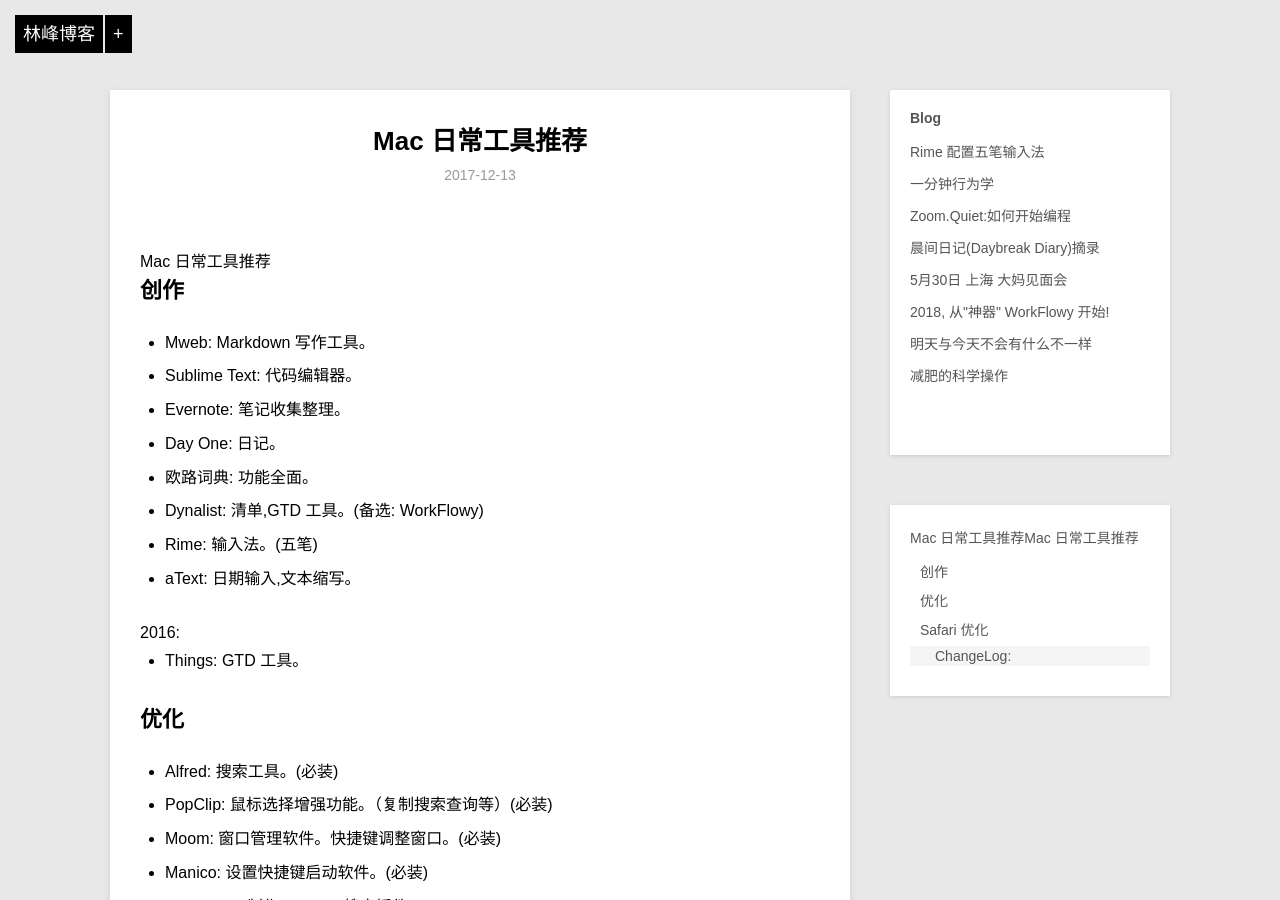
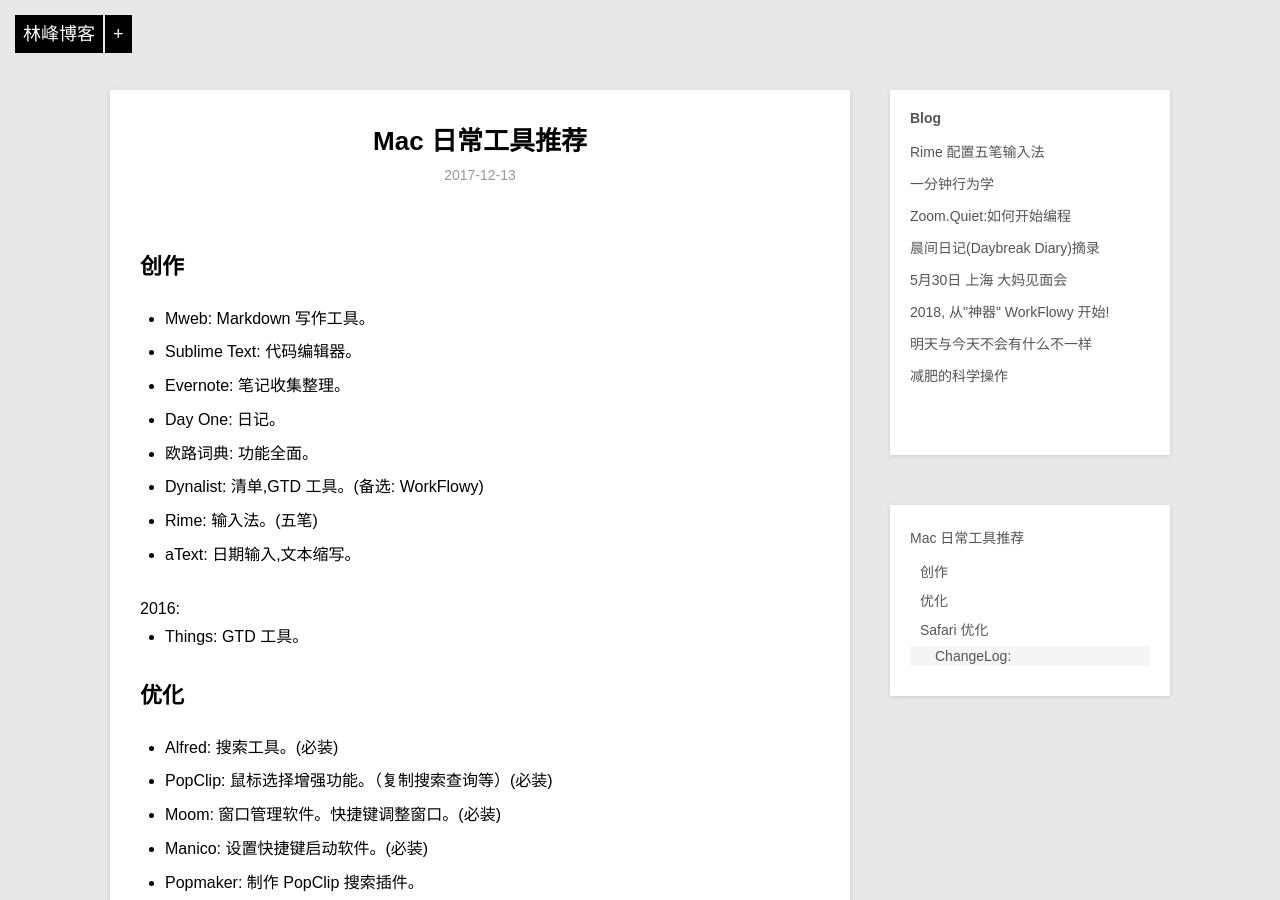
Before and after one commit to linfeng365/linfeng365.github.io, a Jekyll site: the page built from _posts/blog/2017-12-13-mac.md, in a window 1280 px wide and 900 px high. Built offline with Jekyll 4.4.1, drawn with Linux system fonts in a browser that asks for light colours; comment, search, counter and statistics services are not loaded.

Commit message:
title remove

```diff
--- a/_posts/blog/2017-12-13-mac.md
+++ b/_posts/blog/2017-12-13-mac.md
@@ -5,7 +5,7 @@
 category: blog
 ---
 
-# Mac 日常工具推荐
+
 
 
 
```
